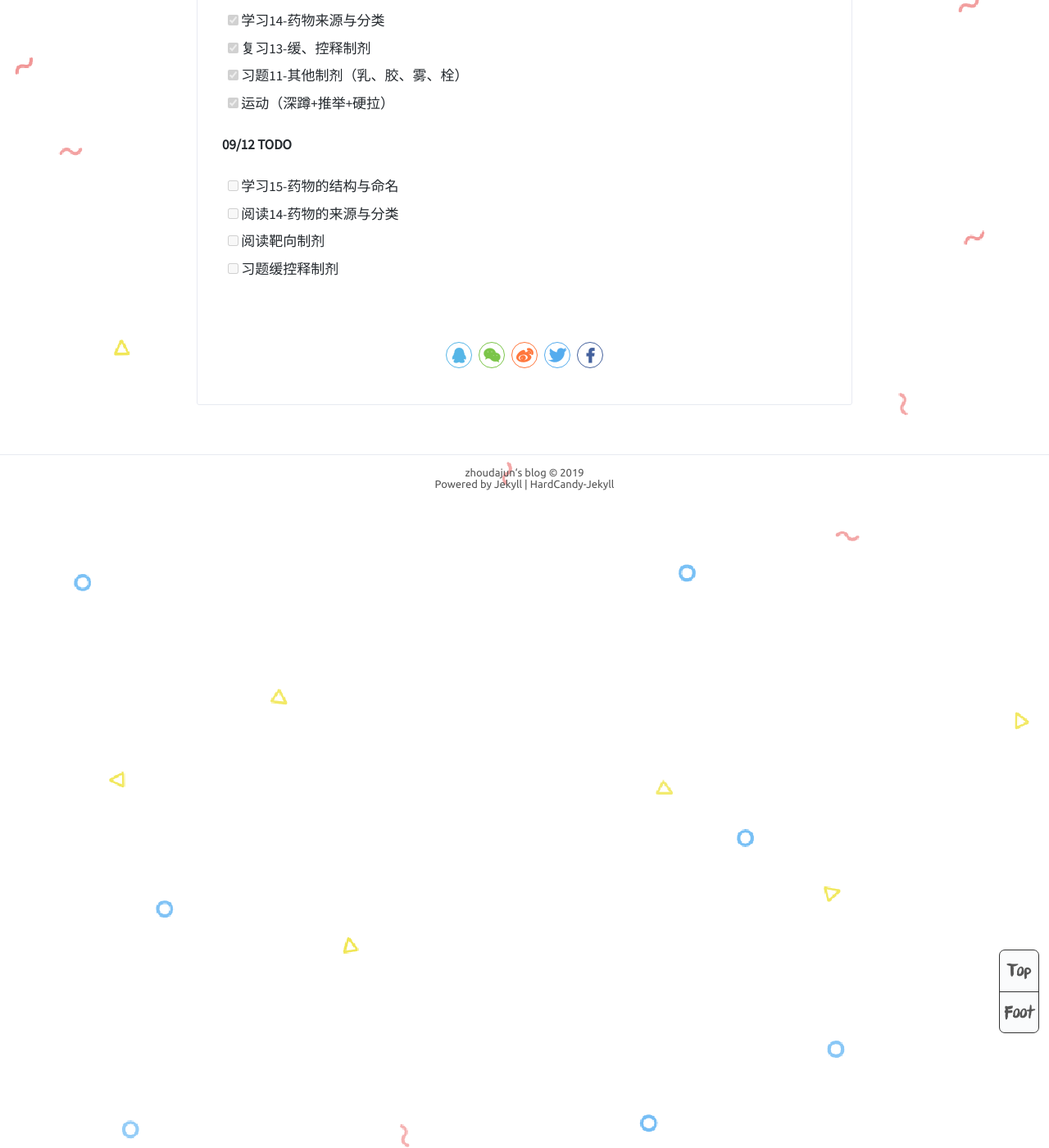
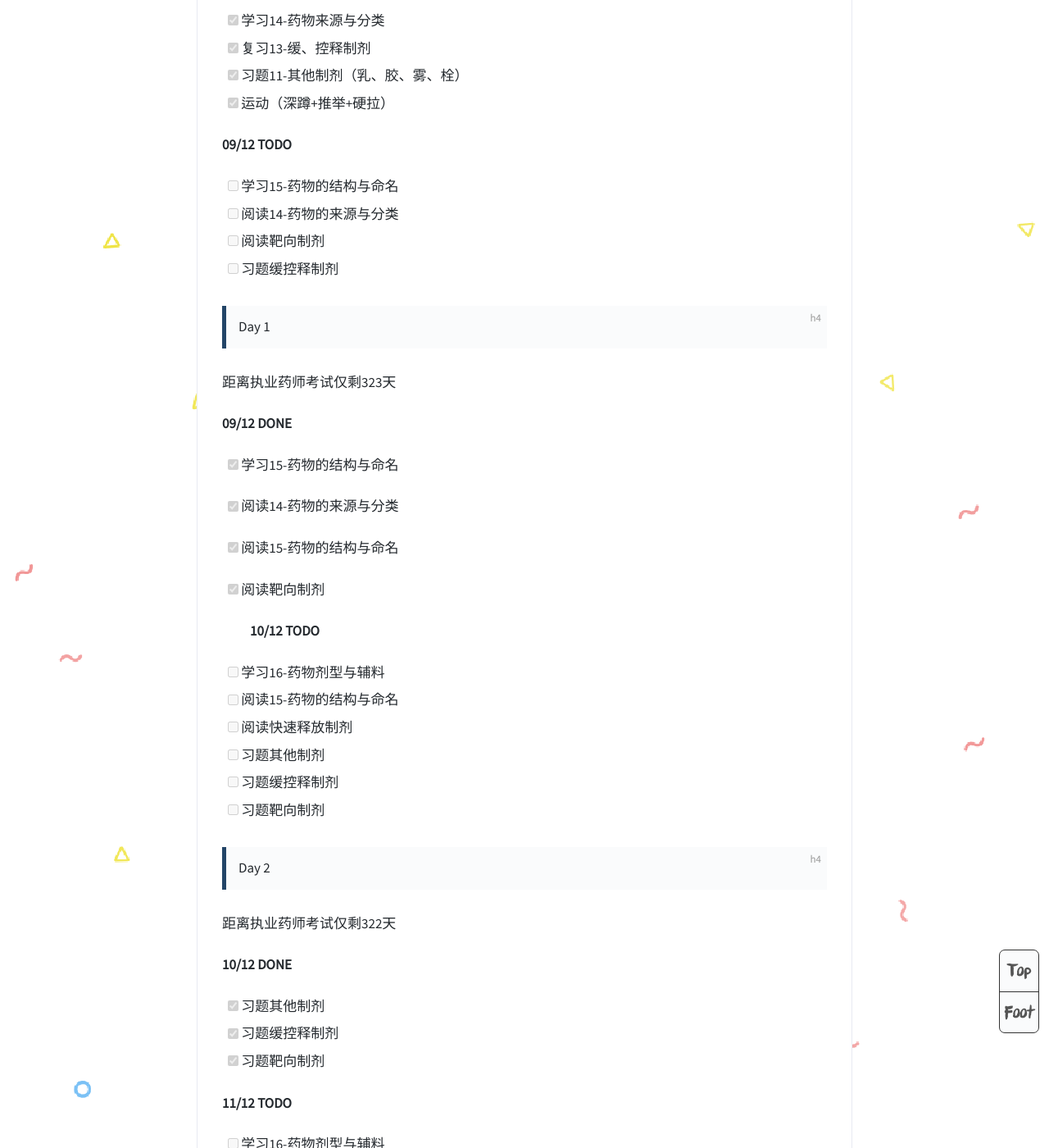
Before and after one commit to zhoudajun/zhoudajun.github.io, a Jekyll site: the page built from _posts/2019-12-8-w49-weekly.md, in a window 1280 px wide and 1400 px high, scrolled down 770 px. Shown: the whole window at 82% size. Built offline with Jekyll 4.4.1, drawn with Linux system fonts in a browser that asks for light colours; comment, search, counter and statistics services are not loaded; some of the changed text lies outside the part shown.

Commit message:
Update 2019-12-8-w49-weekly.md

```diff
--- a/_posts/2019-12-8-w49-weekly.md
+++ b/_posts/2019-12-8-w49-weekly.md
@@ -34,3 +34,49 @@ tags: log
 - [ ] 阅读14-药物的来源与分类
 - [ ] 阅读靶向制剂
 - [ ] 习题缓控释制剂
+
+
+
+#### Day 1
+
+距离执业药师考试仅剩323天
+
+**09/12 DONE**
+
+- [x] 学习15-药物的结构与命名
+
+- [x] 阅读14-药物的来源与分类
+
+- [x] 阅读15-药物的结构与命名
+
+- [x] 阅读靶向制剂
+
+  **10/12 TODO**
+
+- [ ] 学习16-药物剂型与辅料
+- [ ] 阅读15-药物的结构与命名
+- [ ] 阅读快速释放制剂
+- [ ] 习题其他制剂
+- [ ] 习题缓控释制剂
+- [ ] 习题靶向制剂
+
+
+
+#### Day 2
+
+距离执业药师考试仅剩322天
+
+**10/12 DONE**
+
+- [x]  习题其他制剂
+- [x] 习题缓控释制剂
+- [x] 习题靶向制剂
+
+**11/12 TODO**
+
+- [ ] 学习16-药物剂型与辅料
+- [ ] 学习17-药物稳定性及药品有效期
+- [ ] 阅读快速释放制剂
+- [ ] 阅读灭菌制剂
+- [ ] 习题快速释放制剂
+- [ ] 习题灭菌制剂
```
Also changed, not shown: other parts of _posts/2019-12-8-w49-weekly.md (+1 -1 lines).
